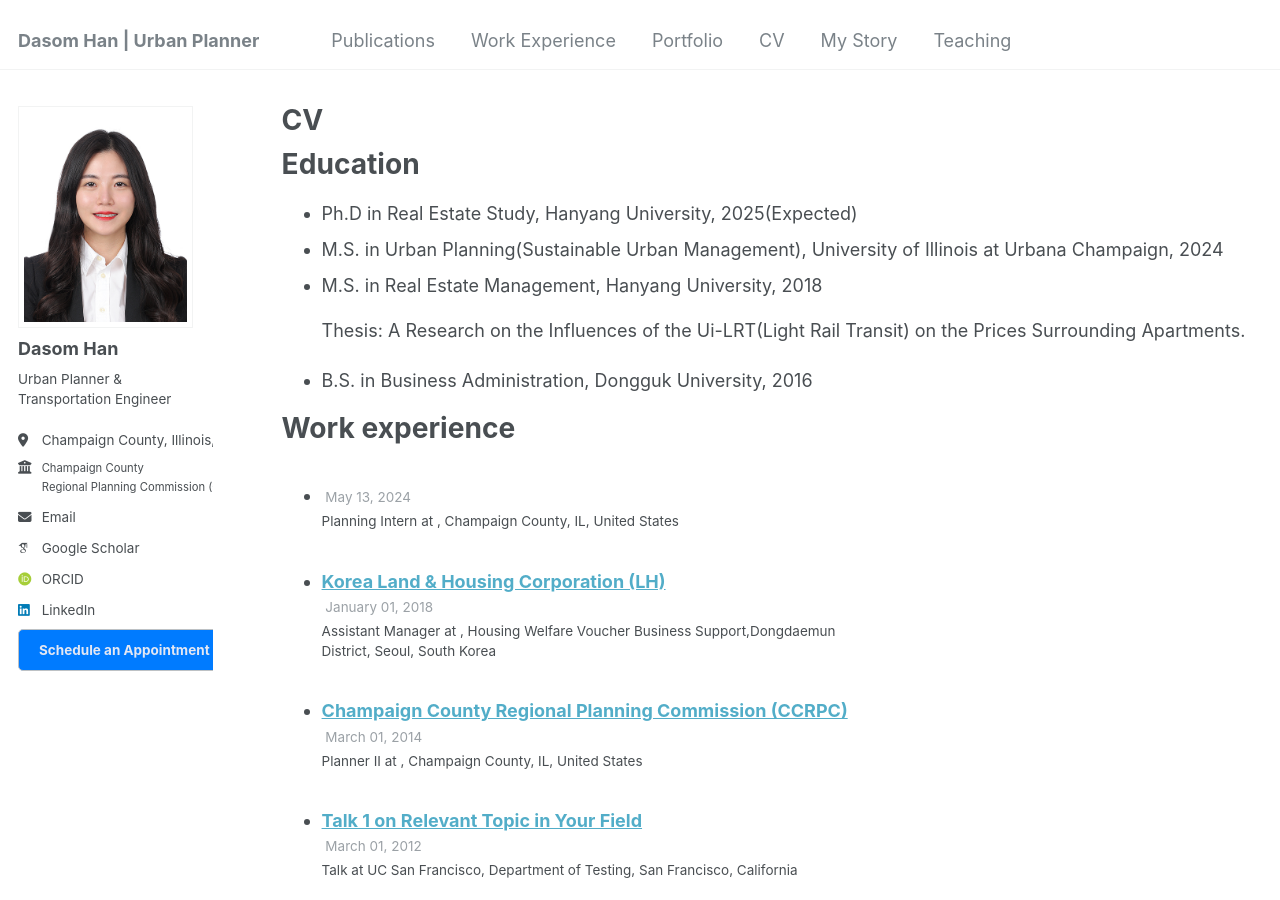
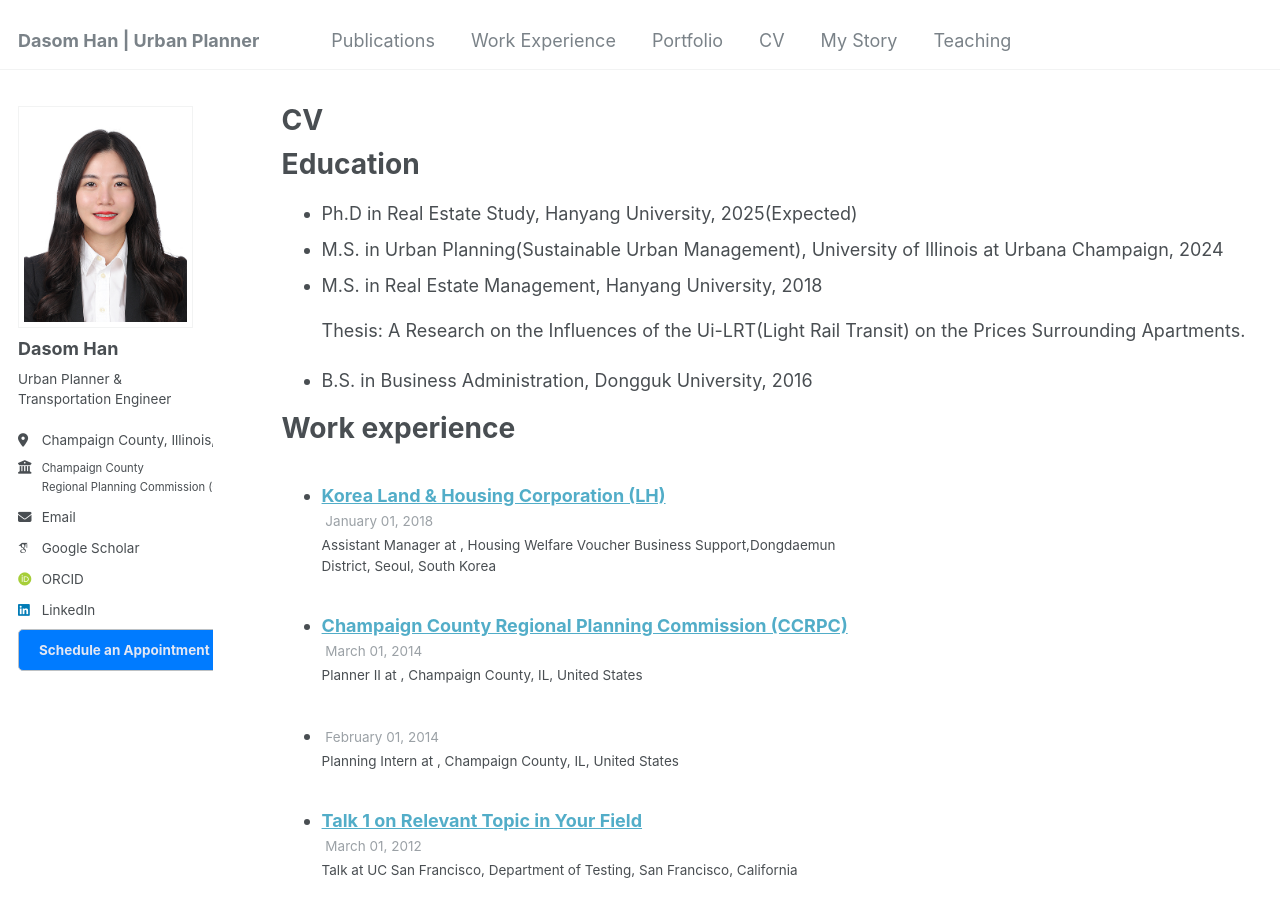
Before and after one commit to dasomh/dasomh.github.io, a Jekyll site: the page built from _pages/cv.md, in a window 1280 px wide and 900 px high. Built offline with Jekyll 4.4.1, drawn with Linux system fonts in a browser that asks for light colours; some web fonts are replaced.

Commit message:
Update 2014-02-01-talk-2.md

```diff
--- a/_talks/2014-02-01-talk-2.md
+++ b/_talks/2014-02-01-talk-2.md
@@ -4,7 +4,7 @@
 type: "Planning Intern"
 permalink: /talks/2024-05-13-planning-intern
 venue: ""
-date: 2024-05-13
+display_date: "May 13, 2024 - Sep 01,2024"
 location: "Champaign County, IL, United States"
 ---
 
```
